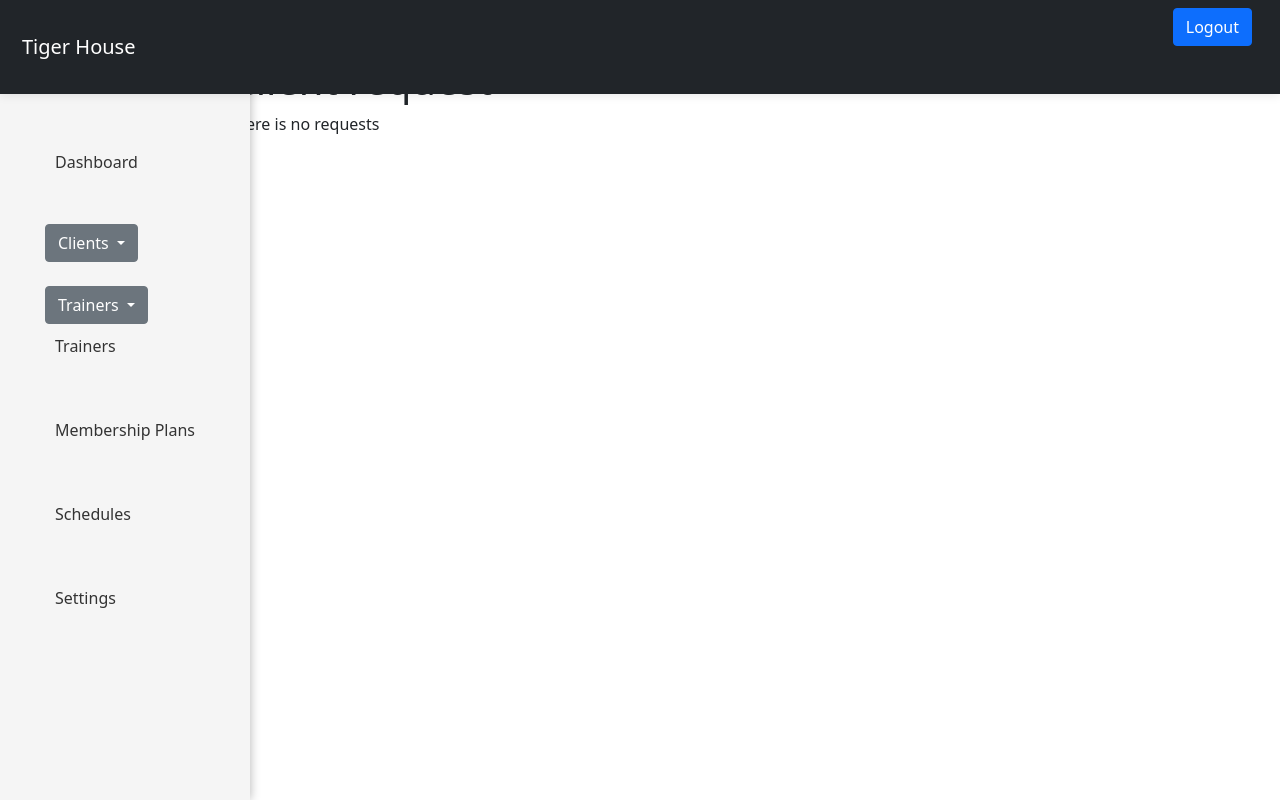
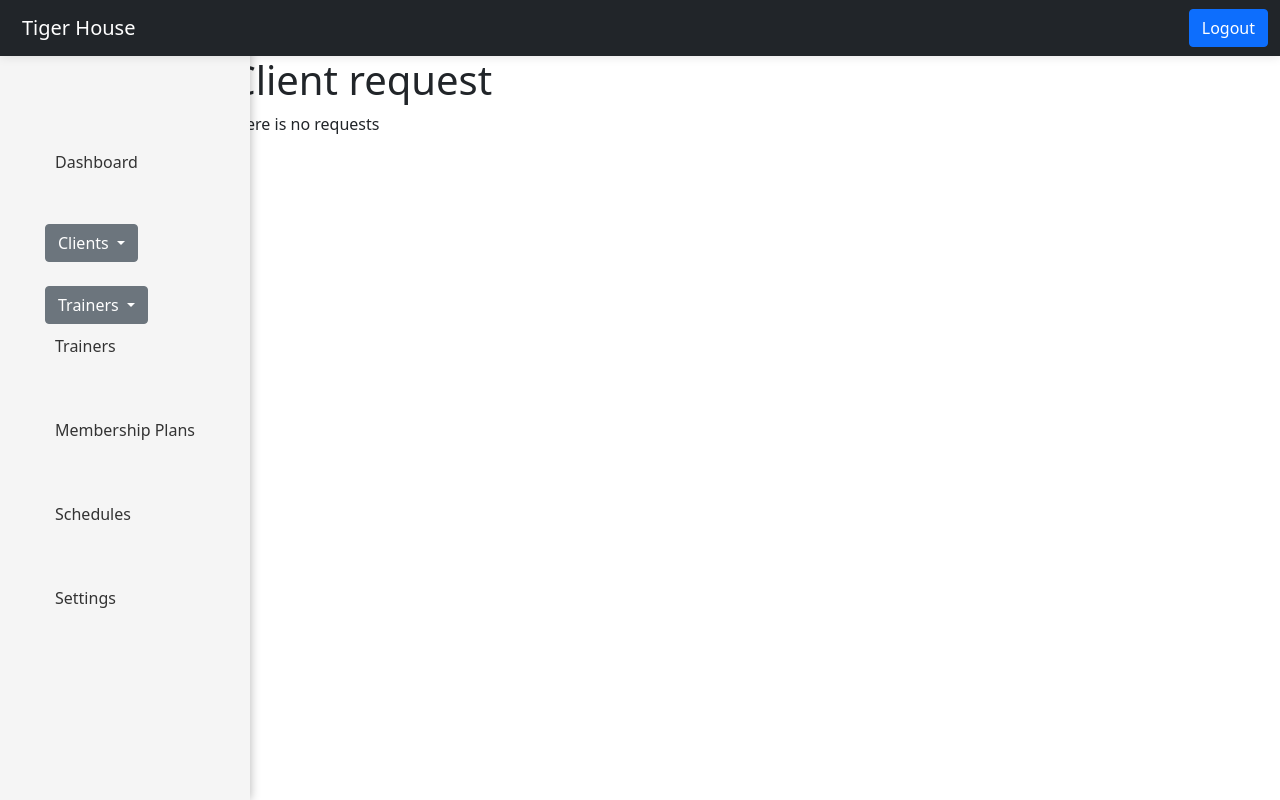
Before and after one commit to khaldoun18/senior-project, a PHP site: page /adminClient.php in a window 1280 px wide. Run offline with PHP 8.4, Linux system fonts and the light colour scheme; a user stored in the database is signed in; data comes from the database, SQL or seed files in the repository.

Commit message:
Add files via upload

```diff
--- a/adminClient.php
+++ b/adminClient.php
@@ -22,20 +22,17 @@
 
 <body>
 
-
 <nav class="navbar navbar-expand-lg navbar-dark bg-dark">
         <div class="container-fluid">
-        <a class="navbar-brand" href="#">Tiger House</a>
+            <a class="navbar-brand">Tiger House</a>
             <button class="navbar-toggler" type="button" data-bs-toggle="collapse" data-bs-target="#navbarNav"
                 aria-controls="navbarNav" aria-expanded="false" aria-label="Toggle navigation">
                 <span class="navbar-toggler-icon"></span>
             </button>
             <div class="collapse navbar-collapse" id="navbarNav">
                 <ul class="navbar-nav ms-auto">
-                <li class="nav-item">
-                    <form class="form-inline" action="index.php">
-                        <button class="btn btn-primary me-3" type="submit">Logout</button>
-                    </form>
+                <form class="form-inline ml-auto" action="index.php">
+                    <button class="btn btn-primary" type="submit">Logout</a>
                     </li>
                 </ul>
             </div>
```
Lines whose indentation alone changed are shown as unchanged.
